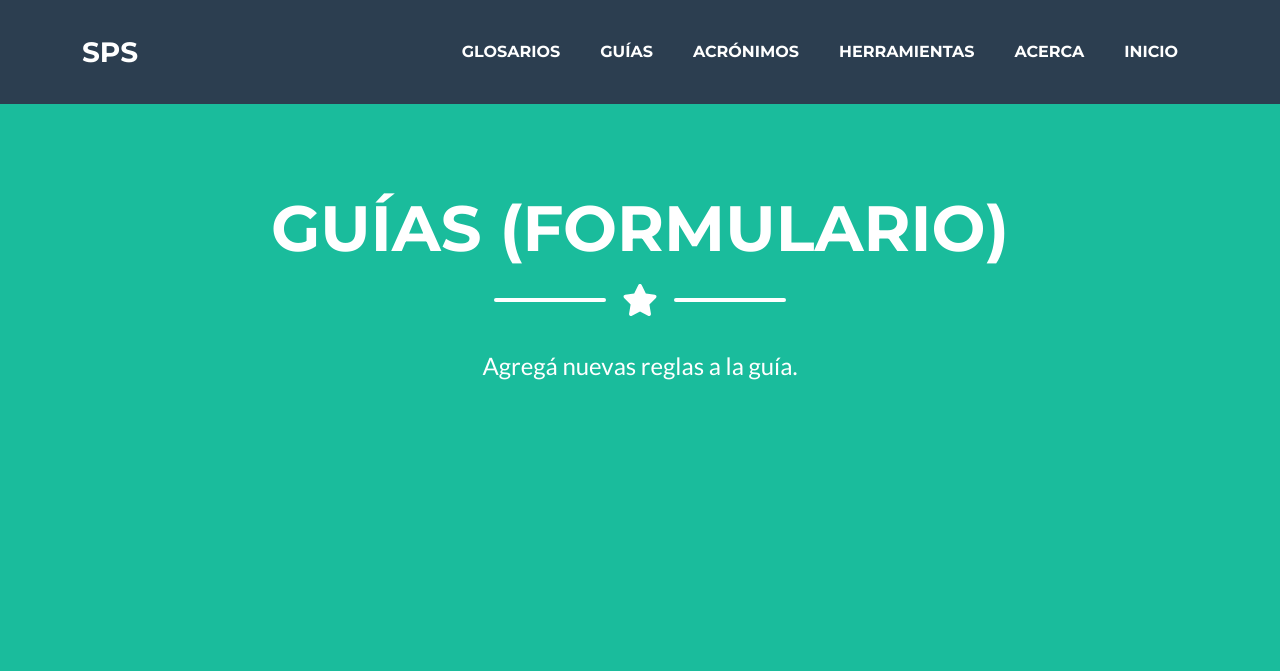
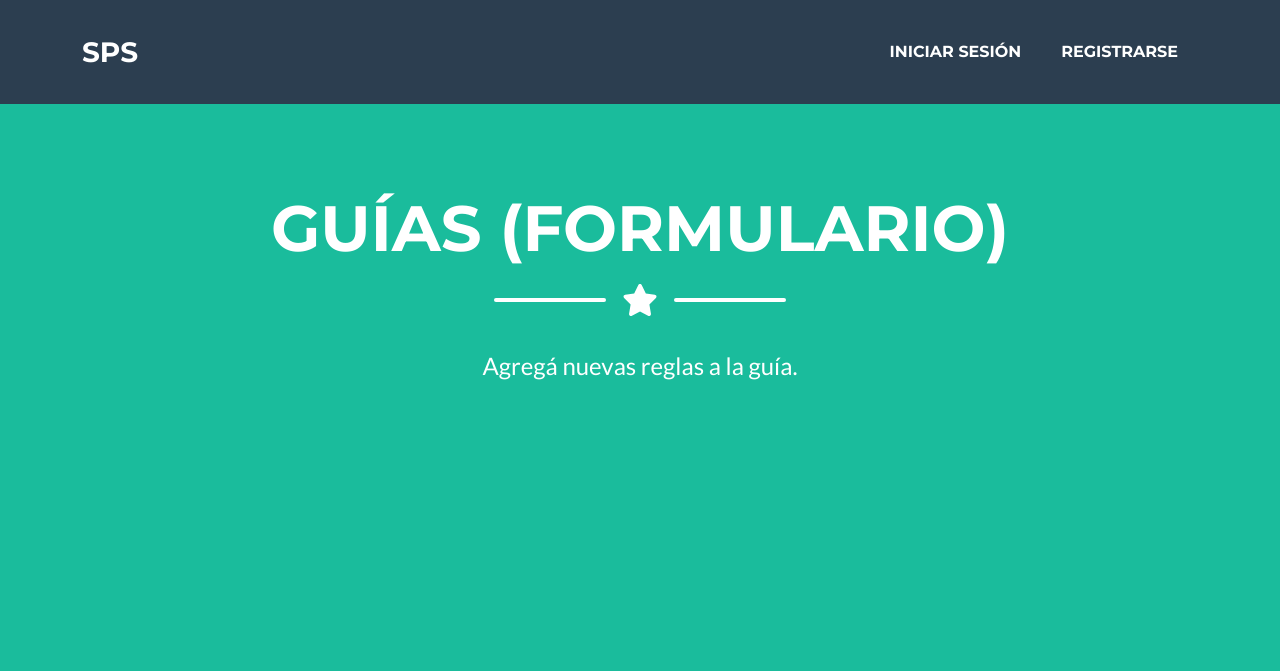
Before and after one commit to debofedre/D-bora-Fedre_50215, a Django app: a page that uses proyecto/aplicacion/templates/aplicacion/index.html in a window 1280 px wide. Shown: the top 671 px of the page. Run offline with Django 5.2, Linux system fonts and the light colour scheme; some libraries are stand-ins or nearby versions.

Commit message:
login, logout, register

```diff
--- a/proyecto/aplicacion/forms.py
+++ b/proyecto/aplicacion/forms.py
@@ -1,4 +1,6 @@
 from django import forms
+from django.contrib.auth.models import User
+from django.contrib.auth.forms import UserCreationForm
 
 class GlosariosForm(forms.Form):
     Término_SP = forms.CharField(max_length=50, required=True)
@@ -16,3 +18,12 @@ class HerramientasForm(forms.Form):
     nombre = forms.CharField(max_length=100, required=True)
     caract = forms.CharField(max_length=100, required=True)
     enlace = forms.CharField(max_length=100, required=True)
+
+class RegistroForm(UserCreationForm):
+    email = forms.EmailField(required=True)
+    password1 = forms.CharField(label="Contraseña", widget=forms.PasswordInput)
+    password2 = forms.CharField(label="Confirma Contraseña", widget=forms.PasswordInput)
+
+    class Meta:
+        model = User
+        fields = ["username", "email", "password1", "password2"]
--- a/proyecto/aplicacion/templates/aplicacion/glosarios.html
+++ b/proyecto/aplicacion/templates/aplicacion/glosarios.html
@@ -46,7 +46,7 @@
         </tr>
     </thead>
     <tbody>
-    {% for g in glosarios  %}
+    {% for g in glosarios %}
         <tr>
             <td>{{ g.id }}</td>
             <td>{{ g.Término_EN }}</td>
--- a/proyecto/aplicacion/templates/aplicacion/index.html
+++ b/proyecto/aplicacion/templates/aplicacion/index.html
@@ -31,14 +31,23 @@
                 </button>
                 <div class="collapse navbar-collapse" id="navbarResponsive">
                     <ul class="navbar-nav ms-auto">
+
+                        {% if user.is_authenticated %}
                         <li class="nav-item mx-0 mx-lg-1"><a class="nav-link py-3 px-0 px-lg-3 rounded" href="{% url 'glosarios'%}">Glosarios</a></li>
                         <li class="nav-item mx-0 mx-lg-1"><a class="nav-link py-3 px-0 px-lg-3 rounded" href="{% url 'guías'%}">Guías</a></li>
                         <li class="nav-item mx-0 mx-lg-1"><a class="nav-link py-3 px-0 px-lg-3 rounded" href="{% url 'acrónimos'%}">Acrónimos</a></li>
                         <li class="nav-item mx-0 mx-lg-1"><a class="nav-link py-3 px-0 px-lg-3 rounded" href="{% url 'herramientas'%}">herramientas</a></li>
-                        <li class="nav-item mx-0 mx-lg-1"><a class="nav-link py-3 px-0 px-lg-3 rounded" href="{% url 'acerca'%}">Acerca</a></li>
+
                         {% block inicio %}
                         <li class="nav-item mx-0 mx-lg-1"><a class="nav-link py-3 px-0 px-lg-3 rounded" href="#contact">Contacto</a></li>
                         {% endblock inicio %}
+                        <p style="color:white">[{{user.username}}]</p>
+                        <li class="nav-item mx-0 mx-lg-1"><a class="nav-link py-3 px-0 px-lg-3 rounded" href="{% url 'logout' %}">Cerrar sesión</a></li>
+
+                        {% else %}
+                        <li class="nav-item mx-0 mx-lg-1"><a class="nav-link py-3 px-0 px-lg-3 rounded" href="{% url 'login'%}">Iniciar sesión</a></li>
+                        <li class="nav-item mx-0 mx-lg-1"><a class="nav-link py-3 px-0 px-lg-3 rounded" href="{% url 'registrar'%}">Registrarse</a></li>
+                        {% endif %}
                     </ul>
                 </div>
             </div>
--- a/proyecto/aplicacion/urls.py
+++ b/proyecto/aplicacion/urls.py
@@ -1,5 +1,7 @@
 from django.urls import path, include
 from aplicacion.views import *
+
+from django.contrib.auth.views import LogoutView
 
 urlpatterns = [
     #adicionales
@@ -11,8 +13,8 @@ urlpatterns = [
 
     #form, update y delete de glosarios
     path('glosariosForm/', glosariosForm, name="glosariosForm"),
-    path('glosariosUpdate/<id_glosarios>/', glosariosUpdate, name="glosariosUpdate"),
-    #path('glosariosUpdate/<int:pk>/', GlosariosUpdate.as_view(), name="glosariosUpdate"),
+    #path('glosariosUpdate/<id_glosarios>/', glosariosUpdate, name="glosariosUpdate"),
+    path('glosariosUpdate/<int:pk>/', GlosariosUpdate.as_view(), name="glosariosUpdate"),
     path('glosariosDelete/<id_glosarios>/', glosariosDelete, name="glosariosDelete"),
 
     #buscador de glosarios
@@ -24,7 +26,8 @@ urlpatterns = [
 
      #form, update y delete de acrónimos
     path('acrónimosForm/', acrónimosForm, name="acrónimosForm"),
-    path('acrónimosUpdate/<id_acrónimos>/', acrónimosUpdate, name="acrónimosUpdate"),
+    #path('acrónimosUpdate/<id_acrónimos>/', acrónimosUpdate, name="acrónimosUpdate"),
+    path('acrónimosUpdate/<int:pk>/', AcrónimosUpdate.as_view(), name="acrónimosUpdate"),
     path('acrónimosDelete/<id_acrónimos>/', acrónimosDelete, name="acrónimosDelete"),
 
     #_________herramientas
@@ -32,7 +35,8 @@ urlpatterns = [
 
      #form, update y delete de herramientas
     path('herramientasForm/', herramientasForm, name="herramientasForm"),
-    path('herramientasUpdate/<id_herramientas>/', herramientasUpdate, name="herramientasUpdate"),
+    #path('herramientasUpdate/<id_herramientas>/', herramientasUpdate, name="herramientasUpdate"),
+    path('herramientasUpdate/<int:pk>/', HerramientasUpdate.as_view(), name="herramientasUpdate"),
     path('herramientasDelete/<id_herramientas>/', herramientasDelete, name="herramientasDelete"),
 
     #_________guías
@@ -40,6 +44,13 @@ urlpatterns = [
 
      #form, update y delete de guías
     path('guíasForm/', guíasForm, name="guíasForm"),
-    path('guíasUpdate/<id_guías>/', guíasUpdate, name="guíasUpdate"),
+    #path('guíasUpdate/<id_guías>/', guíasUpdate, name="guíasUpdate"),
+    path('guíasUpdate/<int:pk>/', GuíasUpdate.as_view(), name="guíasUpdate"),
     path('guíasDelete/<id_guías>/', guíasDelete, name="guíasDelete"),
+
+     #____________________ Login, Logout, Registration
+    path('login/', login_request, name="login"),
+    path('logout/', LogoutView.as_view(template_name="aplicacion/logout.html") , name="logout"),
+
+    path('registrar/', register, name="registrar"),
 ]
--- a/proyecto/aplicacion/views.py
+++ b/proyecto/aplicacion/views.py
@@ -4,7 +4,16 @@ from django.urls import reverse_lazy
 from .models import *
 from .forms import *
 
+#Para heredar de una clase maestra update
 from django.views.generic import UpdateView
+from django.views.generic import TemplateView
+
+
+from django.contrib.auth import login, authenticate
+from django.contrib.auth.forms import AuthenticationForm
+
+from django.contrib.auth.mixins import LoginRequiredMixin
+from django.contrib.auth.decorators import login_required
 
 #_____________________Home
 
@@ -17,11 +26,12 @@ def acerca(request):
     return render(request, "aplicacion/acerca.html", contexto)
 
 #_____________________Glosario + Formulario + Update + Delete
-
+@login_required
 def glosarios(request):
     contexto = {'glosarios': Glosarios.objects.all().order_by("id")}#ordenado por id
     return render(request, "aplicacion/glosarios.html", contexto)
 
+@login_required
 def glosariosForm(request):
     if request.method == "POST":
         # Si ingresa en el if, es la 2nda o enésima vez que ingresa al formulario
@@ -37,36 +47,36 @@ def glosariosForm(request):
          # Si ingresa en el else, es la 1era vez que ingresa al formulario
     else:
         miForm = GlosariosForm()
-        return render(request, "aplicacion/glosariosForm.html", {"form": miForm})
+        return render(request, "aplicacion/glosarios_form.html", {"form": miForm})
 
-# #Update con https://ccbv.co.uk/
-# class GlosariosUpdate(UpdateView):
-#     model = Glosarios
-#     fields = ["Término_SP", "Término_EN"]
-#     success_url = reverse_lazy("glosarios")
+#Update con https://ccbv.co.uk/
+class GlosariosUpdate(UpdateView, LoginRequiredMixin):
+    model = Glosarios
+    fields = ["Término_SP", "Término_EN"]
+    success_url = reverse_lazy("glosarios")
 
-def glosariosUpdate(request, id_glosarios):
-    glosarios = Glosarios.objects.get(id=id_glosarios)
-    if request.method == "POST": #Recibí la info del usuario?
-        miForm = GlosariosForm(request.POST)
-        if miForm.is_valid(): #is_valid es un metodo, siempre debe ir con ()
-            Glosarios.Término_SP = miForm.cleaned_data.get("Término_SP")
-            Glosarios.Término_EN = miForm.cleaned_data.get("Término_EN")
-            glosarios.save()
-            #Redirects a glosarios
-            return redirect(reverse_lazy('glosarios'))
-         # Si ingresa en el else, es la 1era vez que ingresa al formulario
-    else:
-        miForm = GlosariosForm(initial = {'Término_SP':Glosarios.Término_SP,'Término_EN':Glosarios.Término_EN})
-        return render(request, "aplicacion/glosariosForm.html", {"form": miForm})
-
+# def glosariosUpdate(request, id_glosarios):
+#     glosarios = Glosarios.objects.get(id=id_glosarios)
+#     if request.method == "POST": #Recibí la info del usuario?
+#         miForm = GlosariosForm(request.POST)
+#         if miForm.is_valid(): #is_valid es un metodo, siempre debe ir con ()
+#             Glosarios.Término_SP = miForm.cleaned_data.get("Término_SP")
+#             Glosarios.Término_EN = miForm.cleaned_data.get("Término_EN")
+#             glosarios.save()
+#             #Redirects a glosarios
+#             return redirect(reverse_lazy('glosarios'))
+#          # Si ingresa en el else, es la 1era vez que ingresa al formulario
+#     else:
+#         miForm = GlosariosForm(initial = {'Término_SP':Glosarios.Término_SP,'Término_EN':Glosarios.Término_EN})
+#         return render(request, "aplicacion/glosarios_form.html", {"form": miForm})
+@login_required
 def glosariosDelete(request, id_glosarios):
     glosarios = Glosarios.objects.get(id=id_glosarios)
     glosarios.delete()
     return redirect(reverse_lazy('glosarios'))
 
 #_____________________Buscador
-
+@login_required
 def buscarGlosarios(request):
     return render(request, "aplicacion/buscarGlosarios.html")
 def encontrarGlosarios(request):
@@ -80,11 +90,12 @@ def encontrarGlosarios(request):
     return render(request, "aplicacion/glosarios.html", contexto)
 
 #_____________________Acrónimos + Formulario + Update
-
+@login_required
 def acrónimos(request):
     contexto = {'acrónimos': Acrónimos.objects.all()}
     return render(request, "aplicacion/acrónimos.html", contexto)
 
+@login_required
 def acrónimosForm(request):
     if request.method == "POST":
         # Si ingresa en el if, es la 2nda o enésima vez que ingresa al formulario
@@ -100,25 +111,31 @@ def acrónimosForm(request):
          # Si ingresa en el else, es la 1era vez que ingresa al formulario
     else:
         miForm = AcrónimosForm()
-        return render(request, "aplicacion/acrónimosForm.html", {"form": miForm})
+        return render(request, "aplicacion/acrónimos_form.html", {"form": miForm})
 
-def acrónimosUpdate(request, id_acrónimos):
-    acrónimos = Acrónimos.objects.get(id=id_acrónimos)
-    if request.method == "POST": #Recibí la info del usuario?
-        miForm = AcrónimosForm(request.POST)
-        if miForm.is_valid(): #is_valid es un metodo, siempre debe ir con ()
-            Acrónimos.acrónimo = miForm.cleaned_data.get("acrónimo")
-            Acrónimos.definición = miForm.cleaned_data.get("definición")
-            acrónimos.save()
-            #Redirects a acrónimos
-            contexto = {'acrónimos': Acrónimos.objects.all().order_by("id")}
-            return render(request, "aplicacion/acrónimos.html", contexto)
-         # Si ingresa en el else, es la 1era vez que ingresa al formulario
-    else:
-        miForm = AcrónimosForm(initial = {'acrónimo':Acrónimos.acrónimo,'definición':Acrónimos.definición})
-        return render(request, "aplicacion/acrónimosForm.html", {"form": miForm})
+#Update con https://ccbv.co.uk/
+class AcrónimosUpdate(UpdateView, LoginRequiredMixin):
+    model = Acrónimos
+    fields = ["acrónimo", "definición"]
+    success_url = reverse_lazy("acrónimos")
 
+# def acrónimosUpdate(request, id_acrónimos):
+#     acrónimos = Acrónimos.objects.get(id=id_acrónimos)
+#     if request.method == "POST": #Recibí la info del usuario?
+#         miForm = AcrónimosForm(request.POST)
+#         if miForm.is_valid(): #is_valid es un metodo, siempre debe ir con ()
+#             Acrónimos.acrónimo = miForm.cleaned_data.get("acrónimo")
+#             Acrónimos.definición = miForm.cleaned_data.get("definición")
+#             acrónimos.save()
+#             #Redirects a acrónimos
+#             contexto = {'acrónimos': Acrónimos.objects.all().order_by("id")}
+#             return render(request, "aplicacion/acrónimos.html", contexto)
+#          # Si ingresa en el else, es la 1era vez que ingresa al formulario
+#     else:
+#         miForm = AcrónimosForm(initial = {'acrónimo':Acrónimos.acrónimo,'definición':Acrónimos.definición})
+        # return render(request, "aplicacion/acrónimos_form.html", {"form": miForm})
 
+@login_required
 def acrónimosDelete(request, id_acrónimos):
     acrónimos = Acrónimos.objects.get(id=id_acrónimos)
     acrónimos.delete()
@@ -126,7 +143,7 @@ def acrónimosDelete(request, id_acrónimos):
 
 
 #_____________________Guías + Formulario + Update
-
+@login_required
 def guías(request):
     contexto = {'guías': Guías.objects.all()}
     return render(request, "aplicacion/guías.html", contexto)
@@ -146,23 +163,29 @@ def guíasForm(request):
          # Si ingresa en el else, es la 1era vez que ingresa al formulario
     else:
         miForm = GuíasForm()
-        return render(request, "aplicacion/guíasForm.html", {"form": miForm})
+        return render(request, "aplicacion/guías_form.html", {"form": miForm})
 
-def guíasUpdate(request, id_guías):
-    guías = Guías.objects.get(id=id_guías)
-    if request.method == "POST": #Recibí la info del usuario?
-        miForm = GuíasForm(request.POST)
-        if miForm.is_valid(): #is_valid es un metodo, siempre debe ir con ()
-            Guías.categoría = miForm.cleaned_data.get("categoría")
-            Guías.regla = miForm.cleaned_data.get("regla")
-            guías.save()
-            #Redirects a guías
-            contexto = {'guías': Guías.objects.all().order_by("id")}
-            return render(request, "aplicacion/guías.html", contexto)
-         # Si ingresa en el else, es la 1era vez que ingresa al formulario
-    else:
-        miForm = GuíasForm(initial = {'categoría':Guías.categoría,'regla':Guías.regla})
-        return render(request, "aplicacion/guíasForm.html", {"form": miForm})
+#Update con https://ccbv.co.uk/
+class GuíasUpdate(UpdateView):
+    model = Guías
+    fields = ["categoría", "regla"]
+    success_url = reverse_lazy("guías")
+
+# def guíasUpdate(request, id_guías):
+#     guías = Guías.objects.get(id=id_guías)
+#     if request.method == "POST": #Recibí la info del usuario?
+#         miForm = GuíasForm(request.POST)
+#         if miForm.is_valid(): #is_valid es un metodo, siempre debe ir con ()
+#             Guías.categoría = miForm.cleaned_data.get("categoría")
+#             Guías.regla = miForm.cleaned_data.get("regla")
+#             guías.save()
+#             #Redirects a guías
+#             contexto = {'guías': Guías.objects.all().order_by("id")}
+#             return render(request, "aplicacion/guías.html", contexto)
+#          # Si ingresa en el else, es la 1era vez que ingresa al formulario
+#     else:
+#         miForm = GuíasForm(initial = {'categoría':Guías.categoría,'regla':Guías.regla})
+#         return render(request, "aplicacion/guíasForm.html", {"form": miForm})
 
 def guíasDelete(request, id_guías):
     guías = Guías.objects.get(id=id_guías)
@@ -171,7 +194,7 @@ def guíasDelete(request, id_guías):
 
 
 #_____________________Herramientas + Formulario + Update
-
+@login_required
 def herramientas(request):
     contexto = {'herramientas': Herramientas.objects.all()}
     return render(request, "aplicacion/herramientas.html", contexto)
@@ -192,26 +215,65 @@ def herramientasForm(request):
          # Si ingresa en el else, es la 1era vez que ingresa al formulario
     else:
         miForm = HerramientasForm()
-        return render(request, "aplicacion/herramientasForm.html", {"form": miForm})
+        return render(request, "aplicacion/herramientas_form.html", {"form": miForm})
 
-def herramientasUpdate(request, id_herramientas):
-    herramientas = Herramientas.objects.get(id=id_herramientas)
-    if request.method == "POST": #Recibí la info del usuario?
-        miForm = HerramientasForm(request.POST)
-        if miForm.is_valid(): #is_valid es un metodo, siempre debe ir con ()
-            Herramientas.nombre = miForm.cleaned_data.get("nombre")
-            Herramientas.caract = miForm.cleaned_data.get("caract")
-            Herramientas.enlace = miForm.cleaned_data.get("enlace")
-            herramientas.save()
-            #Redirects a herramientas
-            contexto = {'herramientas': Herramientas.objects.all().order_by("id")}
-            return render(request, "aplicacion/herramientas.html", contexto)
-         # Si ingresa en el else, es la 1era vez que ingresa al formulario
-    else:
-        miForm = HerramientasForm(initial = {'nombre':Herramientas.nombre,'caract':Herramientas.caract, 'enlace':Herramientas.enlace})
-        return render(request, "aplicacion/herramientasForm.html", {"form": miForm})
+#Update con https://ccbv.co.uk/
+class HerramientasUpdate(UpdateView):
+    model = Herramientas
+    fields = ["nombre", "caract", "enlace"]
+    success_url = reverse_lazy("herramientas")
+
+# def herramientasUpdate(request, id_herramientas):
+#     herramientas = Herramientas.objects.get(id=id_herramientas)
+#     if request.method == "POST": #Recibí la info del usuario?
+#         miForm = HerramientasForm(request.POST)
+#         if miForm.is_valid(): #is_valid es un metodo, siempre debe ir con ()
+#             Herramientas.nombre = miForm.cleaned_data.get("nombre")
+#             Herramientas.caract = miForm.cleaned_data.get("caract")
+#             Herramientas.enlace = miForm.cleaned_data.get("enlace")
+#             herramientas.save()
+#             #Redirects a herramientas
+#             contexto = {'herramientas': Herramientas.objects.all().order_by("id")}
+#             return render(request, "aplicacion/herramientas.html", contexto)
+#          # Si ingresa en el else, es la 1era vez que ingresa al formulario
+#     else:
+#         miForm = HerramientasForm(initial = {'nombre':Herramientas.nombre,'caract':Herramientas.caract, 'enlace':Herramientas.enlace})
+#         return render(request, "aplicacion/herramientasForm.html", {"form": miForm})
 
 def herramientasDelete(request, id_herramientas):
     herramientas = Herramientas.objects.get(id=id_herramientas)
     herramientas.delete()
     return redirect(reverse_lazy('herramientas'))
+
+#_____________________Login, logout, authentication, registration
+
+def login_request(request):
+    if request.method == "POST":
+        usuario = request.POST['username']
+        clave = request.POST['password']
+        user = authenticate(request, username=usuario, password=clave)
+        if user is not None:
+            login(request, user)
+            return render(request, "aplicacion/index.html")
+        else:
+            return redirect(reverse_lazy('login'))
+    else:
+    # __ Si ingresa en el else es la primera vez
+        miForm = AuthenticationForm()
+
+    return render(request, "aplicacion/login.html", {"form": miForm} )
+
+
+def register(request):
+    if request.method == "POST":
+        miForm = RegistroForm(request.POST)
+
+        if miForm.is_valid():
+            usuario = miForm.cleaned_data.get("username")
+            miForm.save()
+            return redirect(reverse_lazy('home'))
+    else:
+    # __ Si ingresa en el else es la primera vez
+        miForm = RegistroForm()
+
+    return render(request, "aplicacion/registro.html", {"form": miForm} )
--- a/proyecto/proyecto/settings.py
+++ b/proyecto/proyecto/settings.py
@@ -124,3 +124,7 @@ STATIC_URL = 'static/'
 # https://docs.djangoproject.com/en/5.0/ref/settings/#default-auto-field
 
 DEFAULT_AUTO_FIELD = 'django.db.models.BigAutoField'
+
+
+# A dónde se redirige
+LOGIN_URL = "/login/"
```
Also changed, not shown: proyecto/aplicacion/templates/aplicacion/login.html (added, +33 -0 lines), proyecto/aplicacion/templates/aplicacion/logout.html (added, +24 -0 lines), proyecto/aplicacion/templates/aplicacion/registro.html (added, +33 -0 lines), README.txt (added), proyecto/aplicacion/templates/aplicacion/acrónimos_form.html (renamed from proyecto/aplicacion/templates/aplicacion/acrónimosForm.html), proyecto/aplicacion/templates/aplicacion/glosarios_form.html (renamed from proyecto/aplicacion/templates/aplicacion/glosariosForm.html), proyecto/aplicacion/templates/aplicacion/guías_form.html (renamed from proyecto/aplicacion/templates/aplicacion/guíasForm.html), proyecto/aplicacion/templates/aplicacion/herramientas_form.html (renamed from proyecto/aplicacion/templates/aplicacion/herramientasForm.html), proyecto/proyecto.db, 1 other file.
